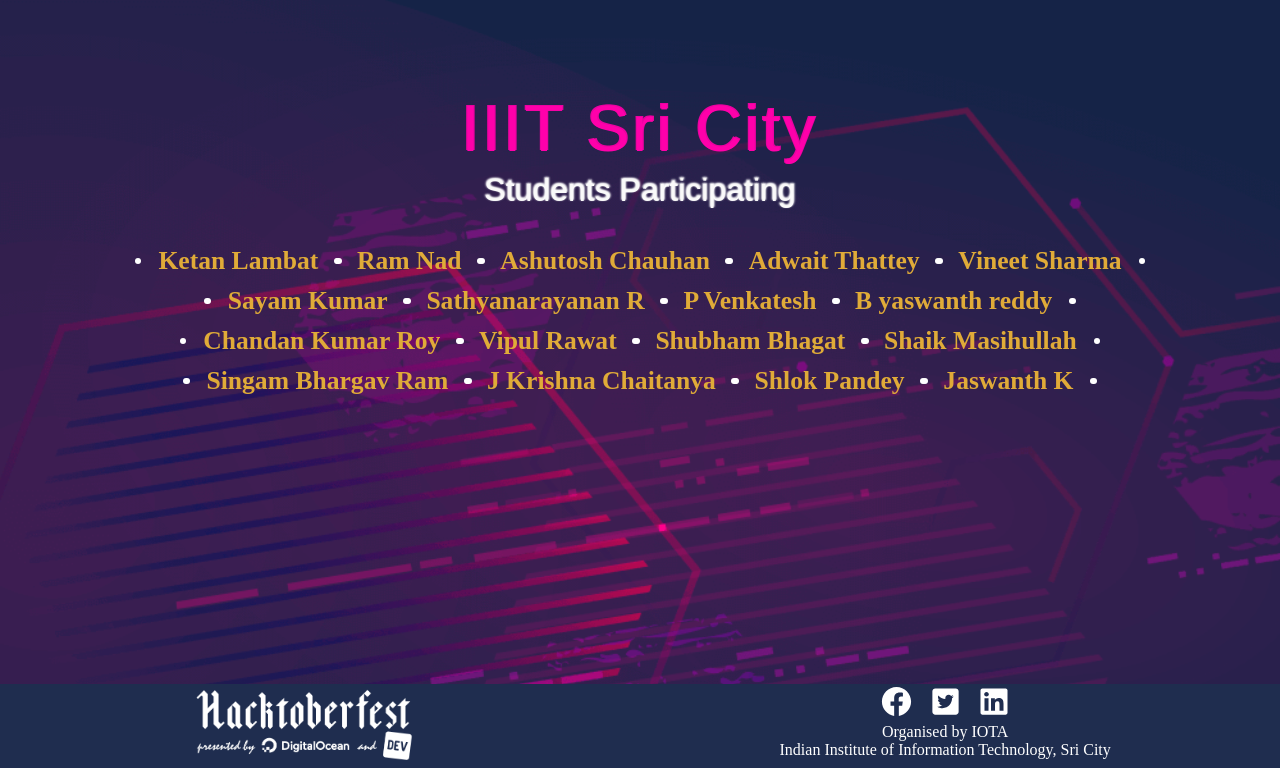
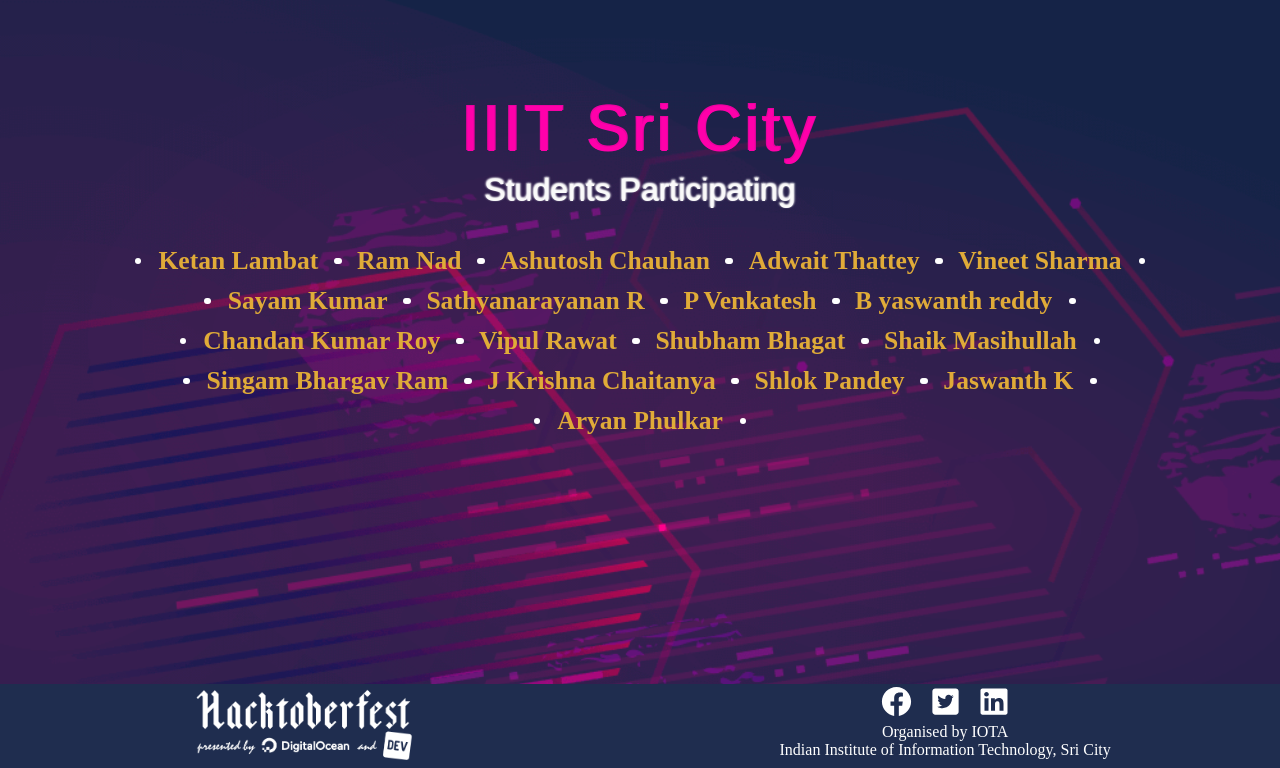
Before and after one commit to Project-Club-IIITS/hacktoberfest2019-participants, a Jekyll site: the page index.html, which Jekyll copies as it is, in a window 1280 px wide, cut to the strip 132-900 px from the top of the page. Built offline with Jekyll 4.4.1, drawn with Linux system fonts in a browser that asks for light colours; some web fonts are replaced.

Commit message:
added Aryan Phulkar

```diff
--- a/index.html
+++ b/index.html
@@ -63,6 +63,7 @@
                 <li><a href="https://github.com/chaitanya531">J Krishna Chaitanya</a></li>
                 <li><a href="https://github.com/b30wulffz">Shlok Pandey</a></li>
                 <li><a href="https://github.com/JazzKriss21">Jaswanth K</a></li>
+		<li><a href="https://github.com/aryanphulkar90">Aryan Phulkar</a></li>
 
             </ul>
         </div>
```
